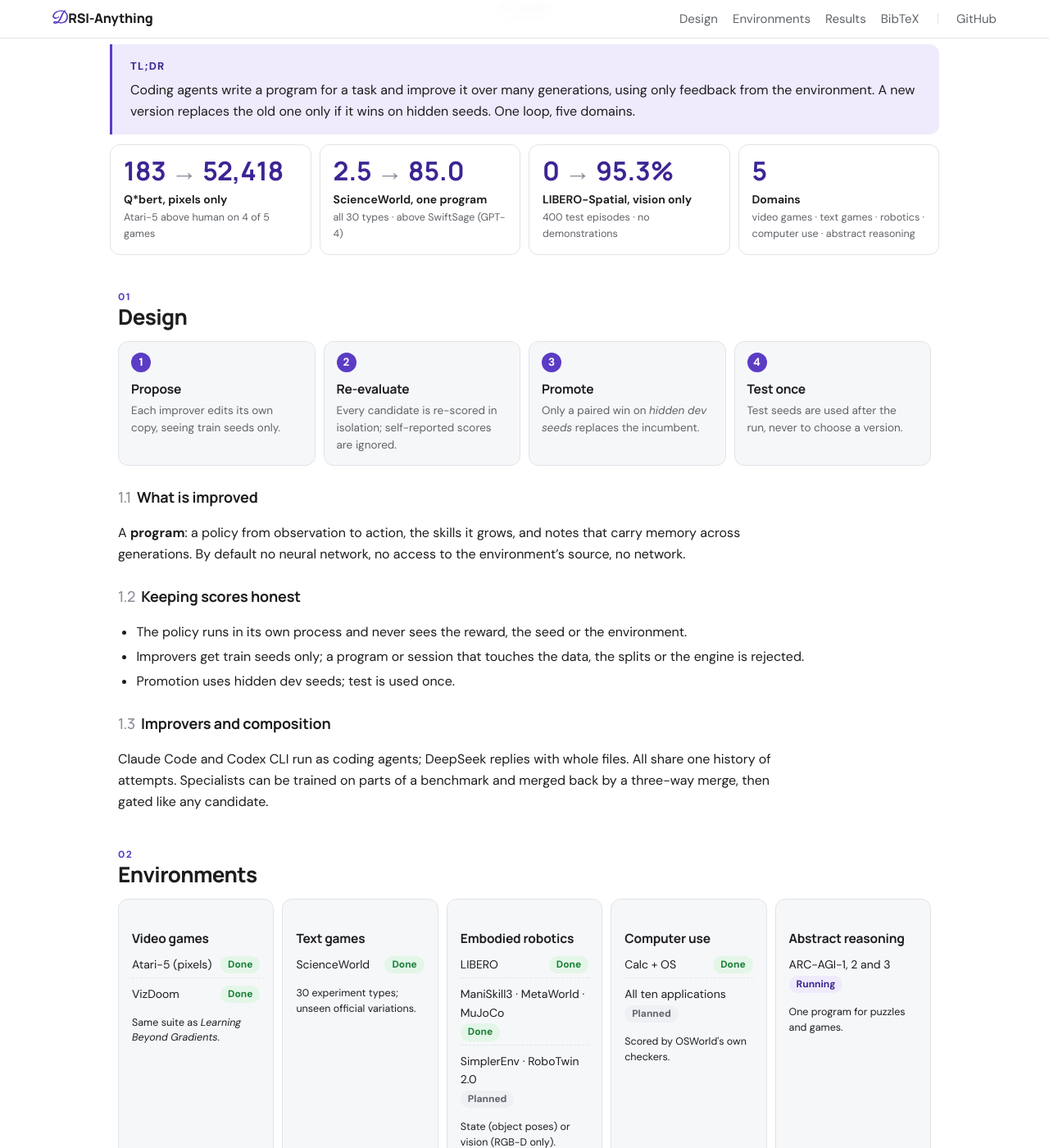
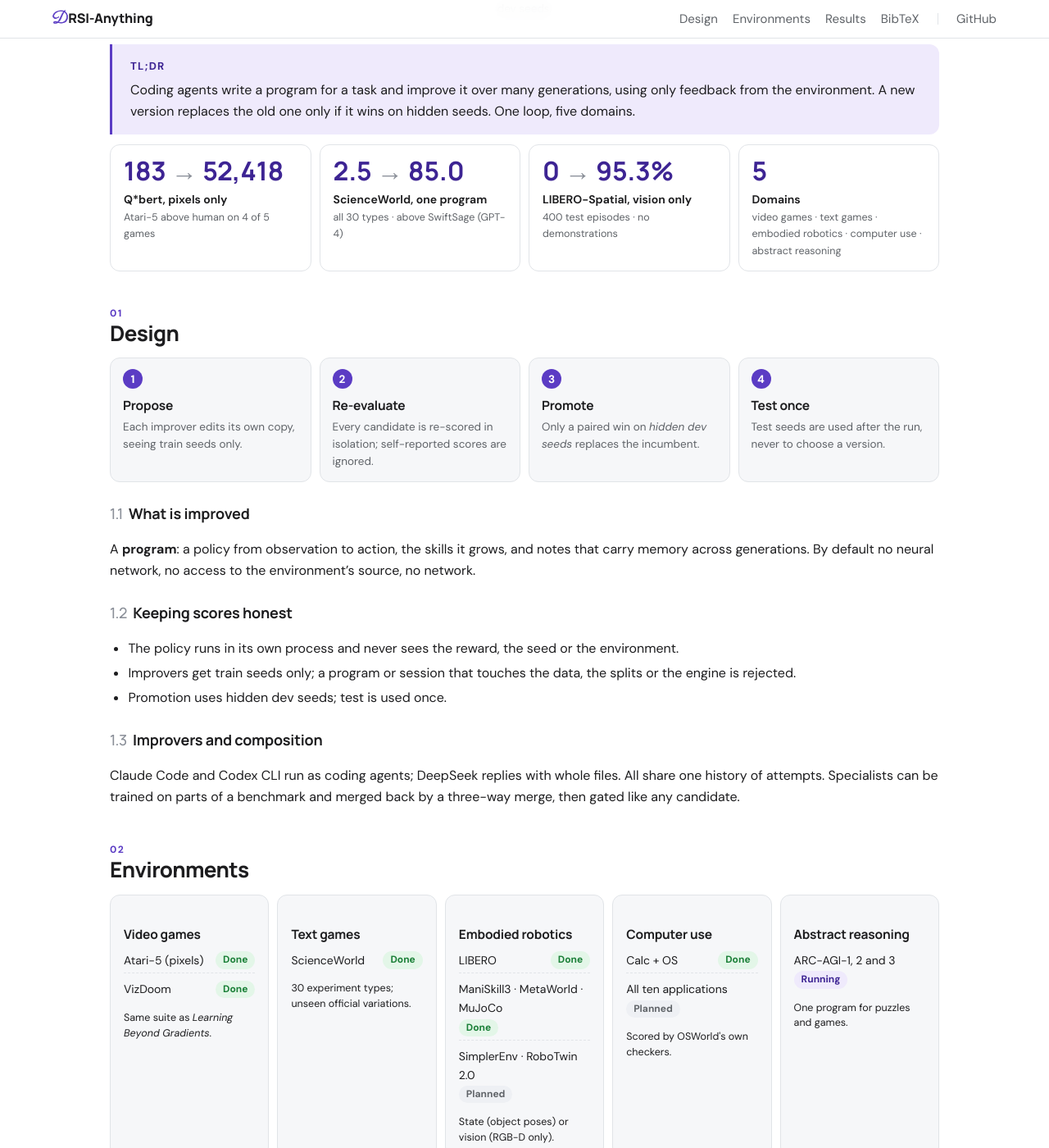
Before and after one commit to SMU-DIGA/drsi-anything-programme, a Jekyll site: the page built from index.html, in a window 1280 px wide and 1400 px high, scrolled down 847 px. Shown: the whole window at 82% size. Built offline with Jekyll 4.4.1, drawn with Linux system fonts in a browser that asks for light colours.

Commit message:
One column width: prose no longer capped at 76ch, and the article column has the same edges as the teaser, TL;DR and stat cards; stat card says embodied robotics
Co-Authored-By: Claude Opus 5.5 <noreply@anthropic.com>
Claude-Session: https://claude.ai/code/session_012VRTwfcjG1weZYNEB2Huqo

```diff
--- a/assets/style.css
+++ b/assets/style.css
@@ -342,13 +342,13 @@ body { font-size: 16px; line-height: 1.62; }
 .abstract { max-width: 820px; margin-top: 40px; }
 .abstract-title { font-size: 22px; margin-bottom: 8px; }
 .abstract p { font-size: 16px; }
-.article-layout { max-width: 1040px; }
+.article-layout { max-width: 1060px; }  /* same edges as the teaser, TL;DR and stats */
 .article-body h2 { font-size: 26px; margin: 44px 0 12px; padding-top: 0; }
 .article-body h2:first-of-type { margin-top: 20px; }
 .article-body h2[data-num]::before { font-size: 12px; margin-bottom: 2px; }
 .article-body h3 { font-size: 18px; margin: 24px 0 8px; }
 .article-body h4 { font-family: var(--display); font-size: 16px; margin: 22px 0 6px; }
-.article-body > p, [data-panel] > p { max-width: 76ch; }
+.article-body p, .article-body ul, .article-body ol { max-width: none; }  /* prose spans the same column as tables and cards */
 .article-body .lead { margin: 0 0 12px; font-size: 16px; font-weight: 500; }
 .step-grid { gap: 10px; margin: 14px 0; }
 .step { padding: 13px 15px; border-radius: 12px; }
--- a/index.html
+++ b/index.html
@@ -35,7 +35,7 @@ layout: default
     <div class="stat"><p class="stat-num">183 <span class="arrow">→</span> 52,418</p><p class="stat-label">Q*bert, pixels only</p><p class="stat-sub">Atari-5 above human on 4 of 5 games</p></div>
     <div class="stat"><p class="stat-num">2.5 <span class="arrow">→</span> 85.0</p><p class="stat-label">ScienceWorld, one program</p><p class="stat-sub">all 30 types · above SwiftSage (GPT-4)</p></div>
     <div class="stat"><p class="stat-num">0 <span class="arrow">→</span> 95.3%</p><p class="stat-label">LIBERO-Spatial, vision only</p><p class="stat-sub">400 test episodes · no demonstrations</p></div>
-    <div class="stat"><p class="stat-num">5</p><p class="stat-label">Domains</p><p class="stat-sub">video games · text games · robotics · computer use · abstract reasoning</p></div>
+    <div class="stat"><p class="stat-num">5</p><p class="stat-label">Domains</p><p class="stat-sub">video games · text games · embodied robotics · computer use · abstract reasoning</p></div>
   </div>
 </section>
 
```
